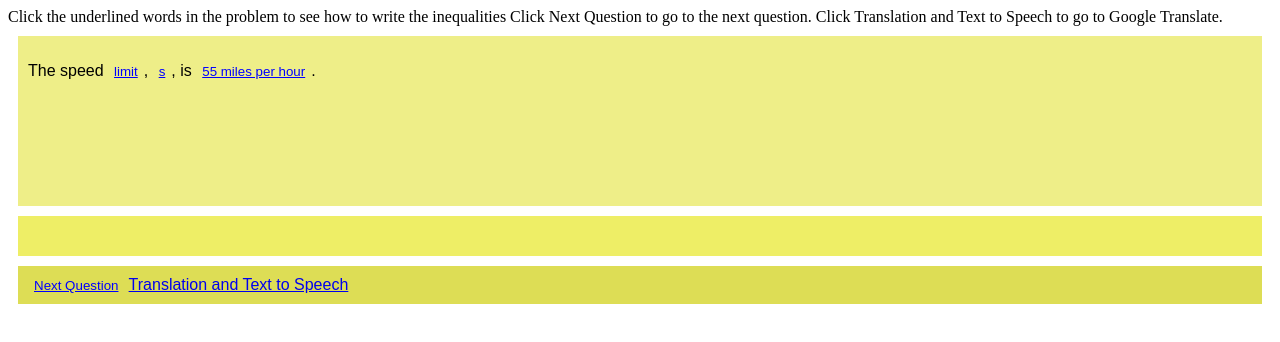
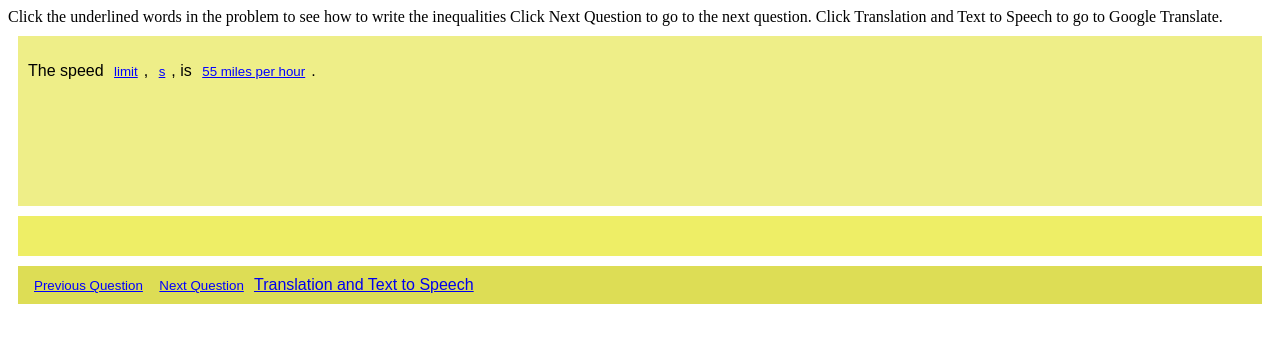
Before and after one commit to MethodsOfMath/write-inequalities-8th-math, a plain HTML site: page index.htm in a window 1280 px wide. Drawn offline with Linux system fonts and the light colour scheme.

Commit message:
Update index.htm

```diff
--- a/index.htm
+++ b/index.htm
@@ -11,6 +11,7 @@
 <div id="Equation"></div>
 
 <div id="bottomButtons">
+<button onclick="previousQuestion()">Previous Question</button>
 <button onclick="nextQuestion()">Next Question</button>
   <span id="translate"></span></div>
 
```
